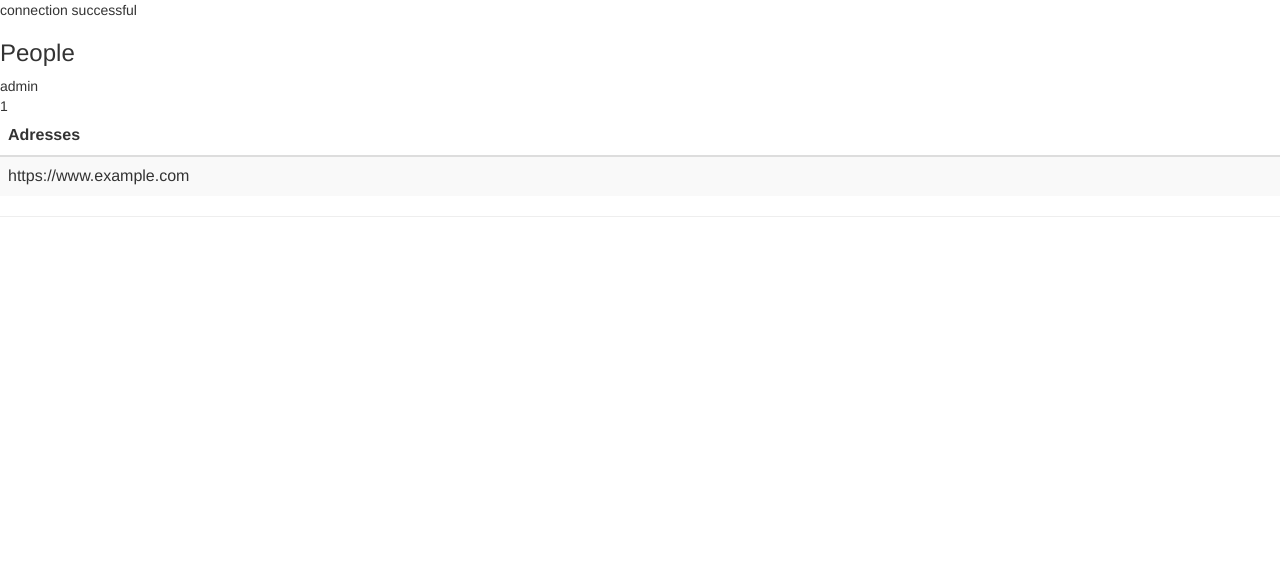
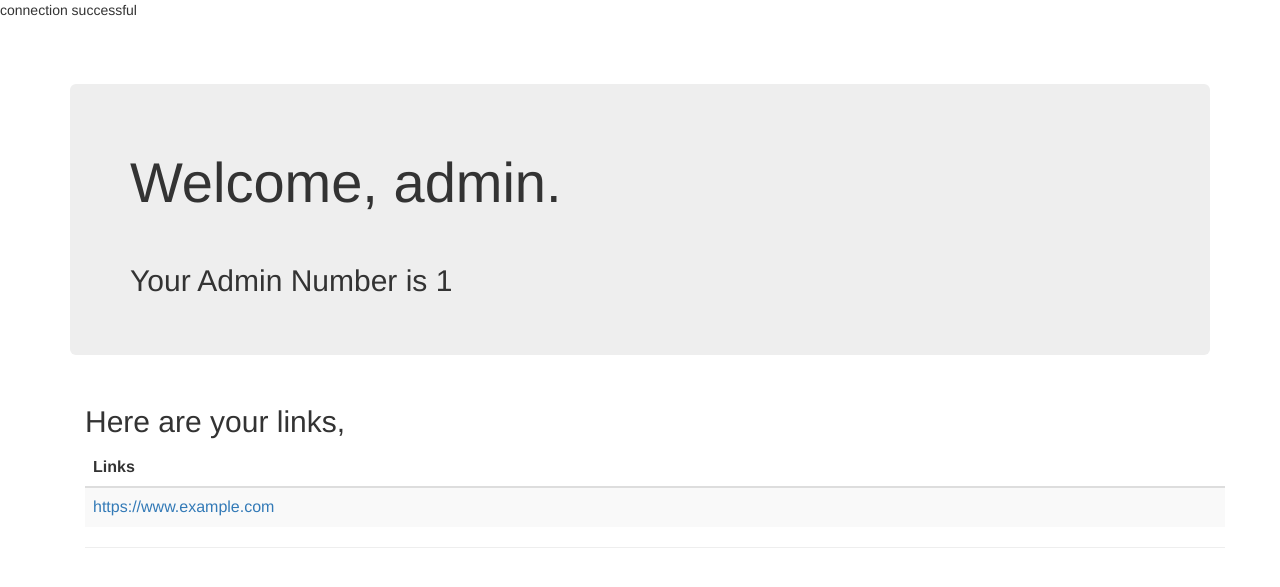
Before and after one commit to Workoutproblems/se_webapp2, a PHP site: page /indexAdmins.php in a window 1280 px wide. Shown: the top 587 px of the page. Run offline with PHP 8.4, Linux system fonts and the light colour scheme; a user stored in the database is signed in; data comes from the database, SQL or seed files in the repository.

Commit message:
Admin section styled v1
Signed-off-by: nabilahsan <nabilahsan95@gmail.com>

```diff
--- a/indexAdmins.php
+++ b/indexAdmins.php
@@ -25,7 +25,6 @@
 
 <head>
      <meta charset="UTF-8">
-     <title>Login</title>
      <link rel="stylesheet" type="text/css" href="styles.css">
      <!-- Latest compiled and minified CSS -->
      <link rel="stylesheet" href="https://maxcdn.bootstrapcdn.com/bootstrap/3.3.7/css/bootstrap.min.css" integrity="sha384-BVYiiSIFeK1dGmJRAkycuHAHRg32OmUcww7on3RYdg4Va+PmSTsz/K68vbdEjh4u"
@@ -35,18 +34,24 @@
 </head>
 
 <body>
-     <h3>People</h3>
-     <?php echo $_SESSION['admin_name']."<br>".$_SESSION['usern']; ?>
+     <div id="adminview" class="container">
+          <!-- Prints out the name of the admin that has logged in. -->
+          <div class="jumbotron" id="welcome">
+               <?php echo "<h1>Welcome, ".$_SESSION['admin_name'].".</h1>"."<br> <h2>Your Admin Number is ".$_SESSION['usern']."</h2>"; ?>
+
+          </div>
+
           <?php
      if(!count($records)){
                echo 'No records';
      } else {
      ?>
+          <div class="container">
                <table class="table table-striped">
+                    <h2>Here are your links,</h2>
                     <thead>
                          <tr>
-                    <th scope="col">Adresses</th>
-
+                              <th scope="col">Links</th>
                          </tr>
                     </thead>
                     <tbody>
@@ -57,7 +62,9 @@
                          ?>
                          <tr>
                               <td>
-                         <?php echo $r->address; ?>
+                                   <?php
+                                   echo "<a href='". $r->address ."'>". $r->address."</a>";
+                                   ?>
                               </td>
 
                          </tr>
@@ -72,6 +79,10 @@
      }
      ?>
                <hr>
+          </div>
+
+     </div>
+
 
 </body>
 
--- a/styles.css
+++ b/styles.css
@@ -2,10 +2,6 @@ html,
 body {
     width: 100%;
     height: 100%;
-}
-
-body {
-    background-color: white;
 }
 
 /* Login Form */
@@ -34,7 +30,17 @@ body {
     margin-top: 5%;
 }
 
-/* Main Application */
+/* Admin View Section */
+
+#adminview{
+    display: flex;
+    flex-direction: column;
+    margin-top: 5%;
+}
+
+#welcome h1{
+    font-size: 400%;
+}
 
 /* Admin Addition Section */
 
```
Lines whose indentation alone changed are shown as unchanged.
